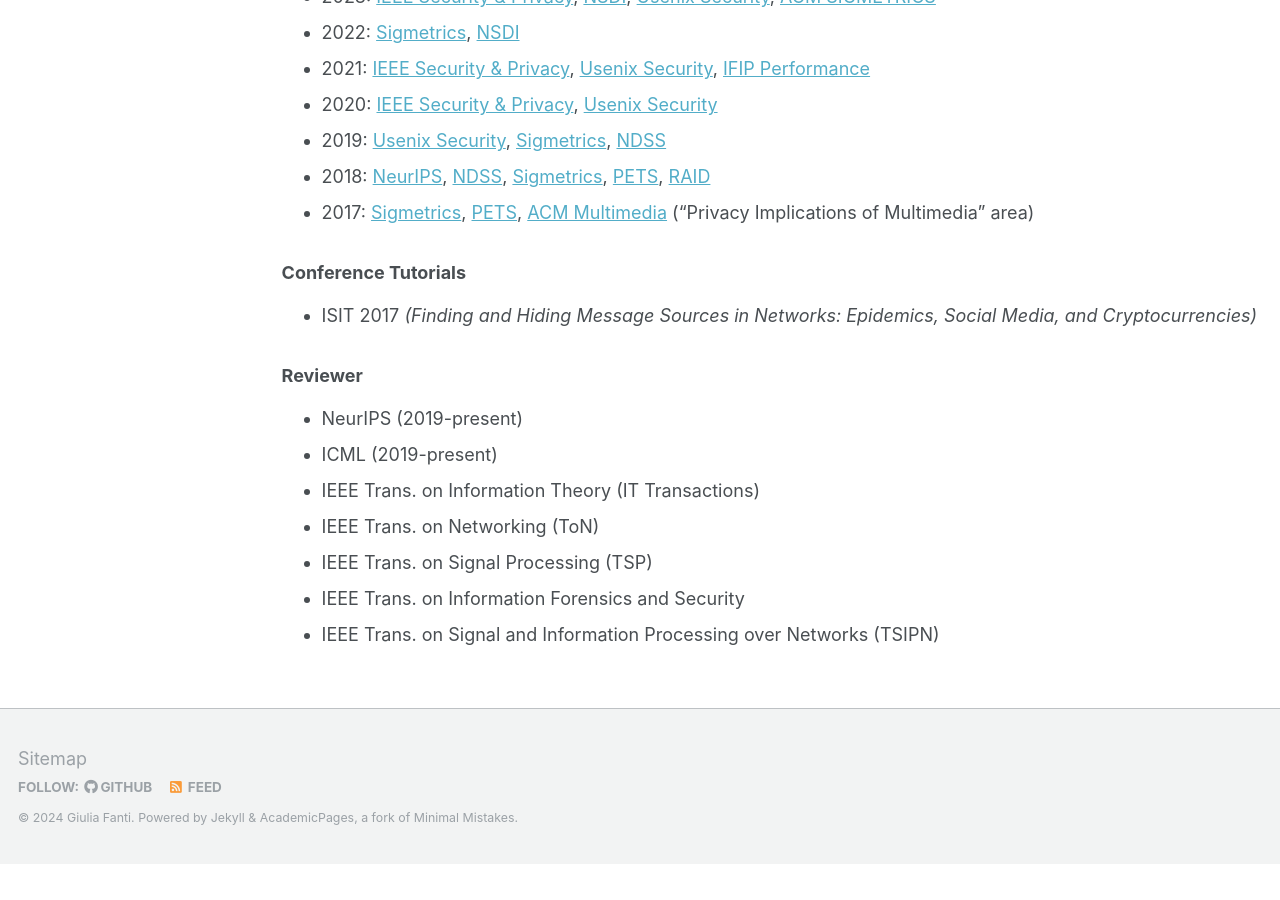
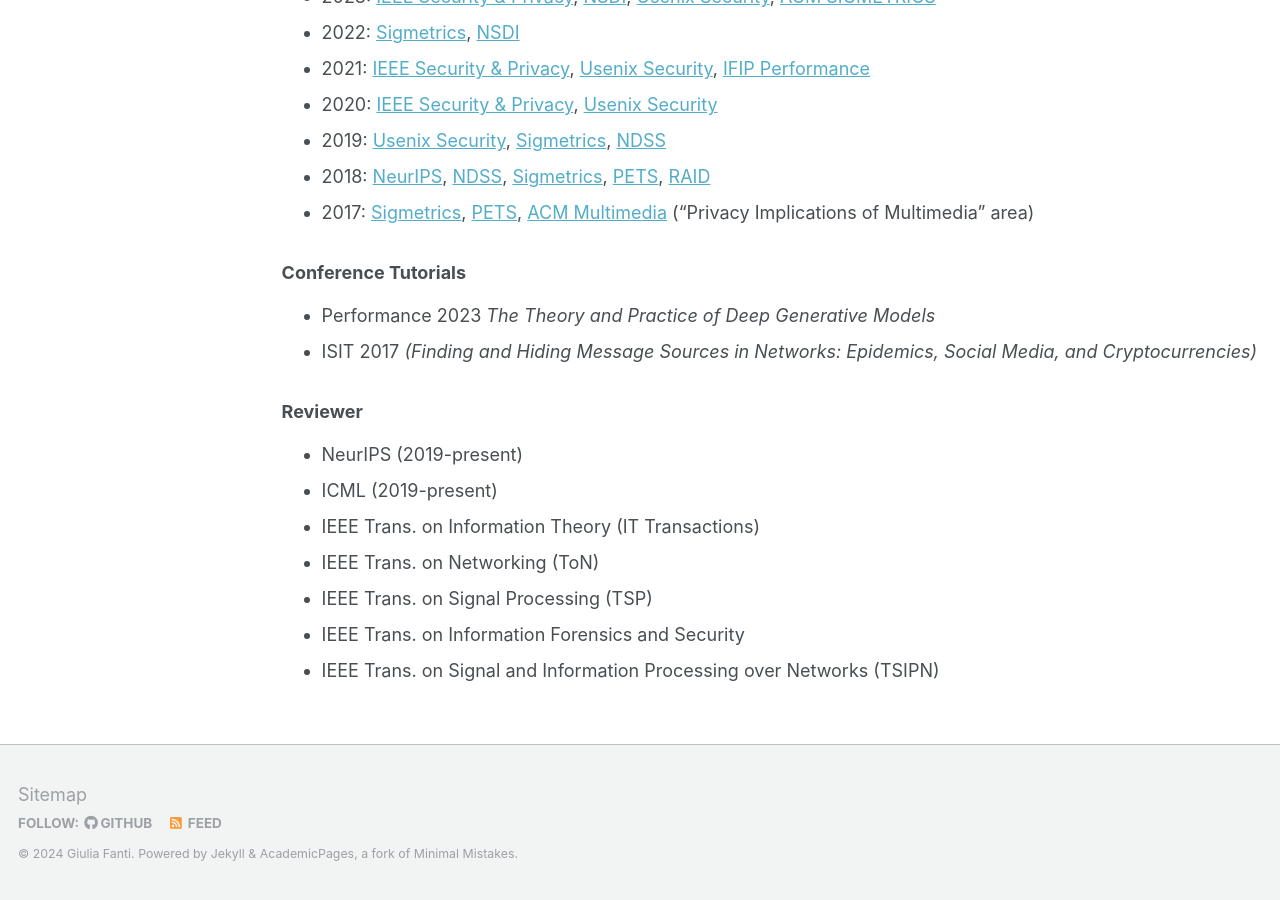
Before and after one commit to gfanti/gfanti.github.io, a Jekyll site: the page built from _pages/service.md, in a window 1280 px wide and 900 px high, scrolled down 665 px. Built offline with Jekyll 4.4.1, drawn with Linux system fonts in a browser that asks for light colours; before the commit the page ends 1529 px from its top, so only the background shows below that.

Commit message:
tutorials

```diff
--- a/_pages/service.md
+++ b/_pages/service.md
@@ -38,6 +38,7 @@ author_profile: false
         <a href="http://www.acmmm.org/2017/">ACM Multimedia</a> ("Privacy Implications of Multimedia" area)
 
 ### Conference Tutorials
+* Performance 2023 <i>The Theory and Practice of Deep Generative Models</i>
 * ISIT 2017 <i>(Finding and Hiding Message Sources in Networks: Epidemics, Social Media, and Cryptocurrencies)</i>
 
 ### Reviewer
```
